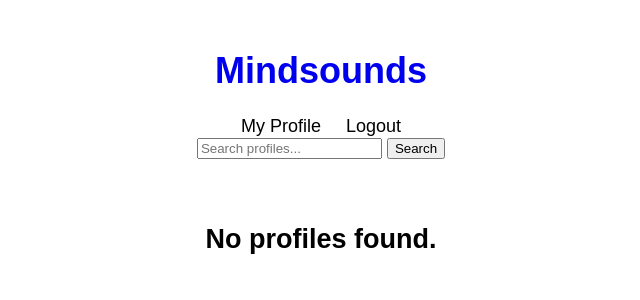
After one commit to Mergener/mindsounds, a Django app: page /profiles/search/1/ in a window 1280 px wide. The commit adds this page. Shown: the top 300 px of the page, without its empty margins (319-959 px from the left). Run offline with Django 5.2, Linux system fonts and the light colour scheme; a user stored in the database is signed in; tables that the repository leaves empty hold one stand-in row (values such as "Sample post").

Commit message:
WIP profiles.

```diff
--- a/core/views.py
+++ b/core/views.py
@@ -3,6 +3,7 @@ from django.contrib.auth import login, logout, authenticate
 from .forms import SignupForm, LoginForm
 from profiles.models import Profile, Follower
 from posts.models import Post
+from django.contrib.auth.decorators import login_required
 
 def _get_posts_from_following(user):
     following = Follower.objects.filter(follower=user)
@@ -52,6 +53,7 @@ def login_view(request):
 
     return render(request, 'pages/login.html', {'wrongCredentials': wrongCredentials, 'form': form})
 
+@login_required
 def logout_view(request):
     logout(request)
     return redirect('home', permanent=True)
--- a/mindsounds/urls.py
+++ b/mindsounds/urls.py
@@ -20,5 +20,6 @@ from django.urls import path, include
 urlpatterns = [
     path('admin/', admin.site.urls),
     path('',  include('core.urls')),
-    path('posts/', include('posts.urls'))
+    path('posts/', include('posts.urls')),
+    path('profiles/', include('profiles.urls'))
 ]
--- a/profiles/signals.py
+++ b/profiles/signals.py
@@ -2,11 +2,13 @@ from django.db.models.signals import post_save
 from django.dispatch import receiver
 from django.contrib.auth.models import User
 from .models import Profile
+from datetime import datetime
 
 @receiver(post_save, sender=User)
 def create_user_profile(sender, instance, created, **kwargs):
     if created:
-        Profile.objects.create(user=instance, display_name=instance.username)
+        print(instance.username)
+        Profile.objects.create(user=instance, display_name=instance.username, bio='I love Mindsounds!', join_date=datetime.now())
 
 @receiver(post_save, sender=User)
 def save_user_profile(sender, instance, **kwargs):
--- a/profiles/urls.py
+++ b/profiles/urls.py
@@ -0,0 +1,8 @@
+from django.urls import path
+from .views import profile_view, profile_search_results_view, follow
+
+urlpatterns = [
+    path('<str:username>/', profile_view, name='profile_view'),
+    path('search/<str:query>/', profile_search_results_view, name='profile_search_results_view'),
+    path('follow/<str:username>/', follow, name='follow')
+]
--- a/profiles/views.py
+++ b/profiles/views.py
@@ -1 +1,31 @@
 from django.shortcuts import render
+from .models import Profile
+from posts.models import Post
+from django.contrib.auth.models import User
+from django.contrib.auth.decorators import login_required
+
+def _redirect_back(request):
+    referer = request.META.get('HTTP_REFERER')
+    if referer:
+        return redirect(referer)
+    else:
+        return redirect('home')
+
+@login_required
+def profile_view(request, username):
+    user = User.objects.get(username=username)
+    profile = Profile.objects.get(user=user)
+    posts = Post.objects.filter(author=profile.user)
+    return render(request, 'pages/profile.html', {'profile': profile, 'posts': posts})
+
+@login_required
+def profile_search_results_view(request, query):
+    profiles = Profile.objects.filter(display_name__icontains=query)
+    return render(request, 'pages/profile_list.html', {'profiles': profiles})
+
+@login_required
+def follow(request, username):
+    user = User.objects.get(username=username)
+    profile = Profile.objects.get(user=user)
+    profile.followers.add(request.user.profile)
+    return redirect('profile_view', username=username)
--- a/templates/abstract/signed_base.html
+++ b/templates/abstract/signed_base.html
@@ -3,8 +3,13 @@
 
 {% if user.is_authenticated %}
     {% block navbar %}
-        <a href="{% url 'home' %}">My Profile</a>
+        <a href="{% url 'profile_view' user.username %}">My Profile</a>
         <a href="{% url 'logout_view' %}">Logout</a>
+
+        <form action="{% url 'profile_search_results_view' 'query' %}" method="get">
+            <input type="text" name="query" placeholder="Search profiles..." required>
+            <button type="submit">Search</button>
+        </form>
     {% endblock %}
 {% else %}
     <!-- If the user is not logged in, redirect. -->
--- /dev/null
+++ b/templates/pages/profile_list.html
@@ -0,0 +1,12 @@
+{% extends "abstract/signed_base.html" %}
+{% block content %}
+    {% if profiles %}
+        {% for profile in profiles %}
+            {% include 'widgets/mini_profile.html' with profile=profile %}
+        {% endfor %}
+    {% else %}
+        <div class="center">
+            <h2>No profiles found.</h2>
+        </div>
+    {% endif %}
+{% endblock %}
```
Also changed, not shown: posts/views.py (+6 -3 lines), templates/pages/profile.html (added, +17 -0 lines), templates/widgets/mini_profile.html (added, +7 -0 lines).
